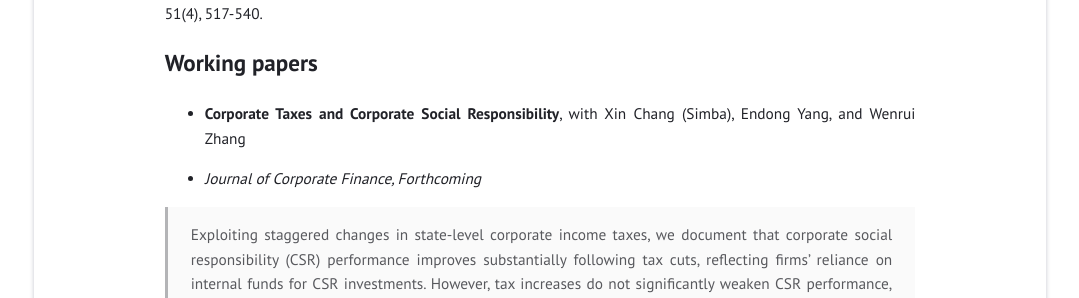
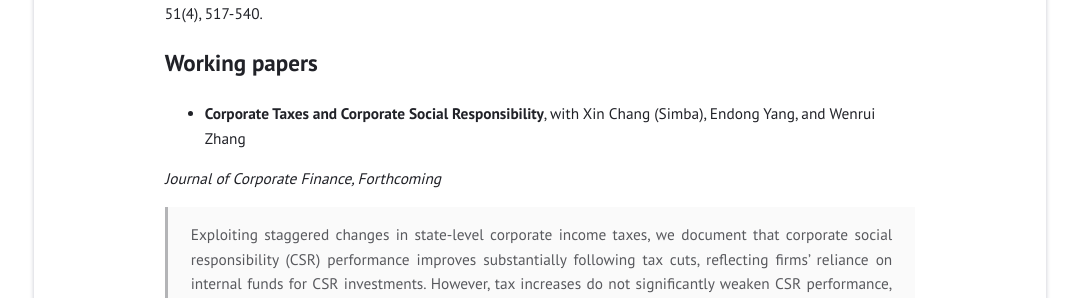
Before and after one commit to jinyaling/jinyaling.github.io, a Jekyll site: the page built from research.md, in a window 1280 px wide. Shown: the part 289-587 px from the top of the page, without its empty margins (100-1179 px from the left). Built offline with Jekyll 4.4.1, drawn with Linux system fonts in a browser that asks for light colours.

```diff
--- a/research.md
+++ b/research.md
@@ -14,7 +14,7 @@ Xin Chang, Kangkang Fu, **Yaling Jin**, Pei Fun Liem, 2022, Sustainable Finance:
 ## Working papers
  - **[Corporate Taxes and Corporate Social Responsibility](https://papers.ssrn.com/sol3/papers.cfm?abstract_id=3694203)**, with Xin Chang (Simba), Endong Yang, and Wenrui Zhang
 
- - *Journal of Corporate Finance, Forthcoming*
+ *Journal of Corporate Finance, Forthcoming*
 
 > Exploiting staggered changes in state-level corporate income taxes, we document that corporate social responsibility (CSR) performance improves substantially following tax cuts, reflecting firms’ reliance on internal funds for CSR investments. However, tax increases do not significantly weaken CSR performance, implying that CSR commitments are sticky on the upside. Tax cuts enhance CSR performance more for firms with greater tax exposure, tighter financial constraints, better corporate governance, stronger prosocial preferences, or higher risk. Additional analysis of the 2017 federal tax reform substantiates the CSR effect of tax cuts. Overall, our findings highlight essential CSR features and illustrate how corporate tax policy drives corporate sustainability.
 
```
